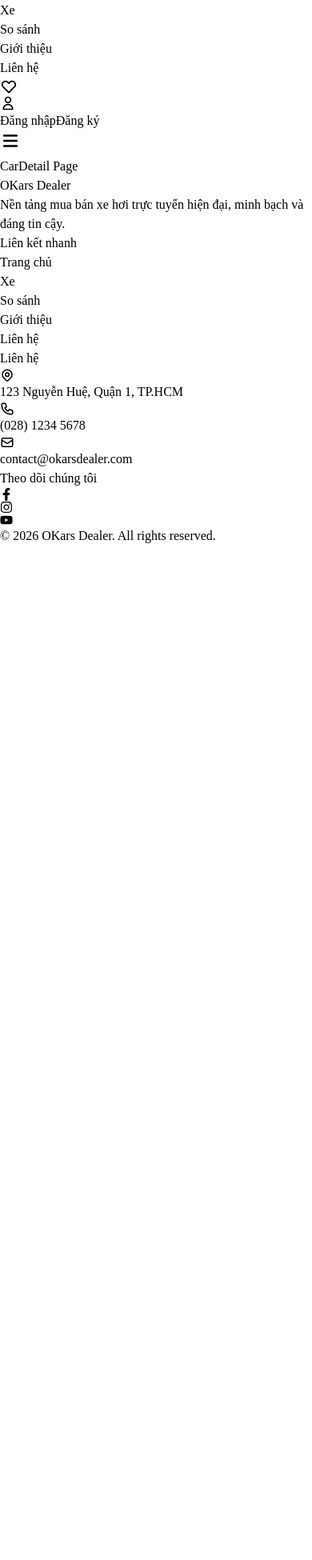
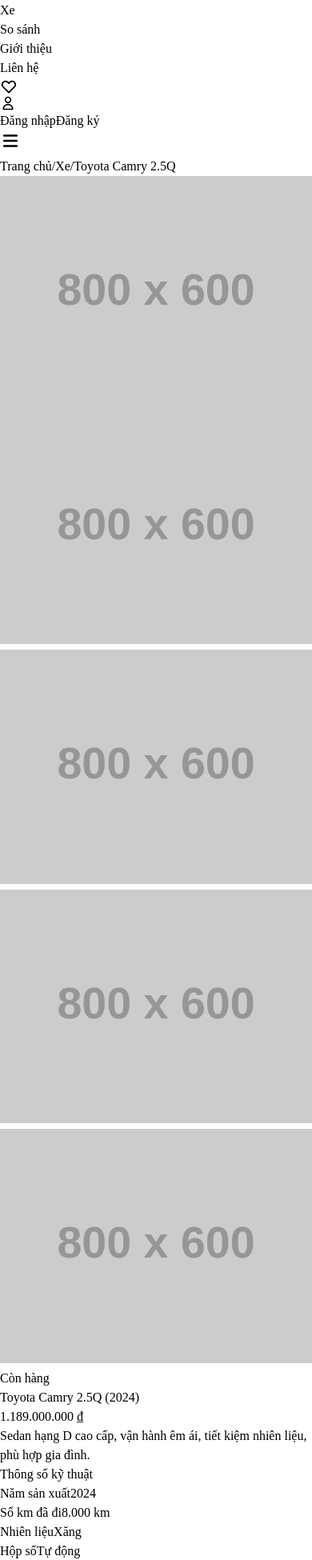
Before and after one commit to hnam8/okars-dealer, a React (Vite) app: page /cars/1 in a window 390 px wide. Shown: the part 47-1997 px from the top of the page at 80% size. Before the commit the page ends 844 px from the top, so only its background shows below. Built offline with nearby package versions, Linux system fonts and the light colour scheme.

Commit message:
feat: build Car Detail page with gallery, specs, and similar cars

```diff
--- /dev/null
+++ b/src/components/car/DealerInfo.jsx
@@ -0,0 +1,28 @@
+import { HiOutlineLocationMarker, HiOutlinePhone } from 'react-icons/hi'
+import Button from '../common/Button'
+
+function DealerInfo({ dealer, location }) {
+  return (
+    <div className="bg-secondary border border-border rounded-xl p-5">
+      <h3 className="font-semibold text-text mb-3">Thông tin đại lý</h3>
+
+      <p className="text-sm font-medium text-text">{dealer}</p>
+
+      <div className="flex items-center gap-2 mt-2 text-sm text-text/60">
+        <HiOutlineLocationMarker size={16} className="shrink-0" />
+        {location}
+      </div>
+
+      <div className="flex items-center gap-2 mt-1 text-sm text-text/60">
+        <HiOutlinePhone size={16} className="shrink-0" />
+        (028) 1234 5678
+      </div>
+
+      <Button to="/contact" variant="primary" size="md" className="w-full mt-4">
+        Liên hệ tư vấn
+      </Button>
+    </div>
+  )
+}
+
+export default DealerInfo
--- /dev/null
+++ b/src/components/car/FeatureList.jsx
@@ -0,0 +1,19 @@
+import { HiCheckCircle } from 'react-icons/hi'
+
+function FeatureList({ features }) {
+  return (
+    <div>
+      <h2 className="text-lg font-semibold text-text mb-3">Tính năng nổi bật</h2>
+      <ul className="grid grid-cols-1 sm:grid-cols-2 gap-3">
+        {features.map((feature) => (
+          <li key={feature} className="flex items-center gap-2 text-sm text-text/80">
+            <HiCheckCircle className="text-primary shrink-0" size={18} />
+            {feature}
+          </li>
+        ))}
+      </ul>
+    </div>
+  )
+}
+
+export default FeatureList
--- /dev/null
+++ b/src/components/car/ImageGallery.jsx
@@ -0,0 +1,39 @@
+import { useState } from 'react'
+
+function ImageGallery({ images, alt }) {
+  const [activeIndex, setActiveIndex] = useState(0)
+
+  return (
+    <div>
+      {/* Ảnh chính */}
+      <div className="rounded-xl overflow-hidden border border-border">
+        <img
+          src={images[activeIndex]}
+          alt={`${alt} - ảnh ${activeIndex + 1}`}
+          className="w-full h-80 md:h-[420px] object-cover"
+        />
+      </div>
+
+      {/* Dải ảnh thumbnail */}
+      <div className="flex gap-3 mt-3 overflow-x-auto pb-1">
+        {images.map((img, index) => (
+          <button
+            key={img}
+            onClick={() => setActiveIndex(index)}
+            className={`shrink-0 w-20 h-16 rounded-lg overflow-hidden border-2 transition-colors ${
+              index === activeIndex ? 'border-primary' : 'border-transparent'
+            }`}
+          >
+            <img
+              src={img}
+              alt={`${alt} - thumbnail ${index + 1}`}
+              className="w-full h-full object-cover"
+            />
+          </button>
+        ))}
+      </div>
+    </div>
+  )
+}
+
+export default ImageGallery
--- /dev/null
+++ b/src/components/car/SimilarCars.jsx
@@ -0,0 +1,18 @@
+import CarCard from './CarCard'
+
+function SimilarCars({ cars }) {
+  if (cars.length === 0) return null
+
+  return (
+    <section className="mt-16">
+      <h2 className="text-xl font-semibold text-text mb-6">Xe tương tự</h2>
+      <div className="grid grid-cols-1 sm:grid-cols-2 lg:grid-cols-3 gap-6">
+        {cars.map((car) => (
+          <CarCard key={car.id} car={car} />
+        ))}
+      </div>
+    </section>
+  )
+}
+
+export default SimilarCars
--- /dev/null
+++ b/src/components/car/SpecItem.jsx
@@ -0,0 +1,10 @@
+function SpecItem({ label, value }) {
+  return (
+    <div className="flex justify-between py-3 border-b border-border">
+      <span className="text-sm text-text/60">{label}</span>
+      <span className="text-sm font-medium text-text">{value}</span>
+    </div>
+  )
+}
+
+export default SpecItem
--- /dev/null
+++ b/src/components/car/Specifications.jsx
@@ -0,0 +1,28 @@
+import SpecItem from './SpecItem'
+import { formatMileage } from '../../utils/formatters'
+
+function Specifications({ car }) {
+  const specs = [
+    { label: 'Năm sản xuất', value: car.year },
+    { label: 'Số km đã đi', value: formatMileage(car.mileage) },
+    { label: 'Nhiên liệu', value: car.fuelType },
+    { label: 'Hộp số', value: car.transmission },
+    { label: 'Động cơ', value: car.engine },
+    { label: 'Công suất', value: `${car.horsepower} mã lực` },
+    { label: 'Màu ngoại thất', value: car.color },
+    { label: 'Nội thất', value: car.interior },
+  ]
+
+  return (
+    <div>
+      <h2 className="text-lg font-semibold text-text mb-3">Thông số kỹ thuật</h2>
+      <div>
+        {specs.map((spec) => (
+          <SpecItem key={spec.label} {...spec} />
+        ))}
+      </div>
+    </div>
+  )
+}
+
+export default Specifications
--- a/src/constants/mockCars.js
+++ b/src/constants/mockCars.js
@@ -19,6 +19,12 @@
     location: 'Hà Nội',
     status: 'available',
     image: 'https://placehold.co/600x400/2563EB/FFFFFF?text=Toyota+Camry',
+    images: [
+    'https://placehold.co/800x600/2563EB/FFFFFF?text=Camry+1',
+    'https://placehold.co/800x600/1e40af/FFFFFF?text=Camry+2',
+    'https://placehold.co/800x600/1e3a8a/FFFFFF?text=Camry+3',
+    'https://placehold.co/800x600/2563EB/FFFFFF?text=Camry+4',
+  ],
   },
   {
     id: 2,
--- /dev/null
+++ b/src/hooks/useCarDetail.js
@@ -0,0 +1,15 @@
+import { useParams } from 'react-router-dom'
+import { MOCK_CARS } from '../constants/mockCars'
+
+export function useCarDetail() {
+  const { id } = useParams()
+  const car = MOCK_CARS.find((c) => String(c.id) === id)
+
+  const similarCars = car
+    ? MOCK_CARS.filter((c) => c.id !== car.id && c.brand === car.brand).length > 0
+      ? MOCK_CARS.filter((c) => c.id !== car.id && c.brand === car.brand)
+      : MOCK_CARS.filter((c) => c.id !== car.id).slice(0, 3)
+    : []
+
+  return { car, similarCars }
+}
--- a/src/pages/CarDetail.jsx
+++ b/src/pages/CarDetail.jsx
@@ -1,7 +1,84 @@
+import { Link } from 'react-router-dom'
+import ImageGallery from '../components/car/ImageGallery'
+import Specifications from '../components/car/Specifications'
+import FeatureList from '../components/car/FeatureList'
+import DealerInfo from '../components/car/DealerInfo'
+import SimilarCars from '../components/car/SimilarCars'
+import Badge from '../components/common/Badge'
+import Button from '../components/common/Button'
+import { useCarDetail } from '../hooks/useCarDetail'
+import { formatPrice } from '../utils/formatters'
+import { ROUTES } from '../constants/routes'
+
 function CarDetail() {
+  const { car, similarCars } = useCarDetail()
+
+  // Xử lý trường hợp không tìm thấy xe (ví dụ id sai hoặc đã bị xóa)
+  if (!car) {
+    return (
+      <div className="max-w-7xl mx-auto px-4 py-20 text-center">
+        <h1 className="text-2xl font-bold text-text">Không tìm thấy xe</h1>
+        <p className="text-text/60 mt-2">
+          Xe bạn tìm không tồn tại hoặc đã bị gỡ khỏi hệ thống.
+        </p>
+        <Button to={ROUTES.CARS} className="mt-6">
+          Quay lại danh sách xe
+        </Button>
+      </div>
+    )
+  }
+
+  const isSold = car.status === 'sold'
+
   return (
-    <div className="min-h-screen flex items-center justify-center">
-      <h1 className="text-2xl font-bold text-text">CarDetail Page</h1>
+    <div className="max-w-7xl mx-auto px-4 py-10 md:px-6">
+      {/* Breadcrumb */}
+      <nav className="text-sm text-text/60 mb-6">
+        <Link to={ROUTES.HOME} className="hover:text-primary">Trang chủ</Link>
+        <span className="mx-2">/</span>
+        <Link to={ROUTES.CARS} className="hover:text-primary">Xe</Link>
+        <span className="mx-2">/</span>
+        <span className="text-text">{car.brand} {car.model}</span>
+      </nav>
+
+      <div className="grid grid-cols-1 lg:grid-cols-3 gap-10">
+        {/* Cột trái: Gallery + thông tin chi tiết */}
+        <div className="lg:col-span-2">
+          <ImageGallery images={car.images} alt={`${car.brand} ${car.model}`} />
+
+          <div className="mt-8">
+            <Badge variant={isSold ? 'sold' : 'available'}>
+              {isSold ? 'Đã bán' : 'Còn hàng'}
+            </Badge>
+
+            <h1 className="text-2xl md:text-3xl font-bold text-text mt-3">
+              {car.brand} {car.model} ({car.year})
+            </h1>
+
+            <p className="text-2xl font-bold text-primary mt-3">
+              {formatPrice(car.price)}
+            </p>
+
+            <p className="text-text/70 leading-relaxed mt-4">
+              {car.description}
+            </p>
+          </div>
+
+          <div className="mt-10 space-y-10">
+            <Specifications car={car} />
+            <FeatureList features={car.features} />
+          </div>
+        </div>
+
+        {/* Cột phải: thông tin đại lý (sticky khi cuộn) */}
+        <div className="lg:col-span-1">
+          <div className="lg:sticky lg:top-24">
+            <DealerInfo dealer={car.dealer} location={car.location} />
+          </div>
+        </div>
+      </div>
+
+      <SimilarCars cars={similarCars} />
     </div>
   )
 }
```
